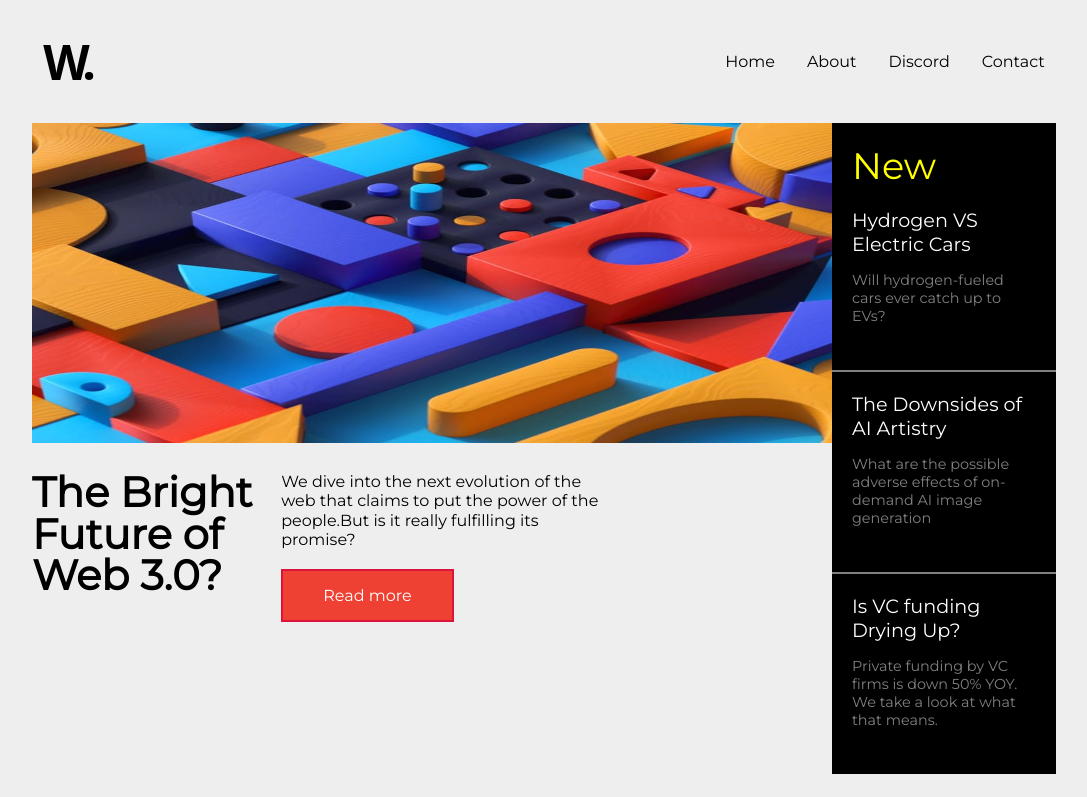
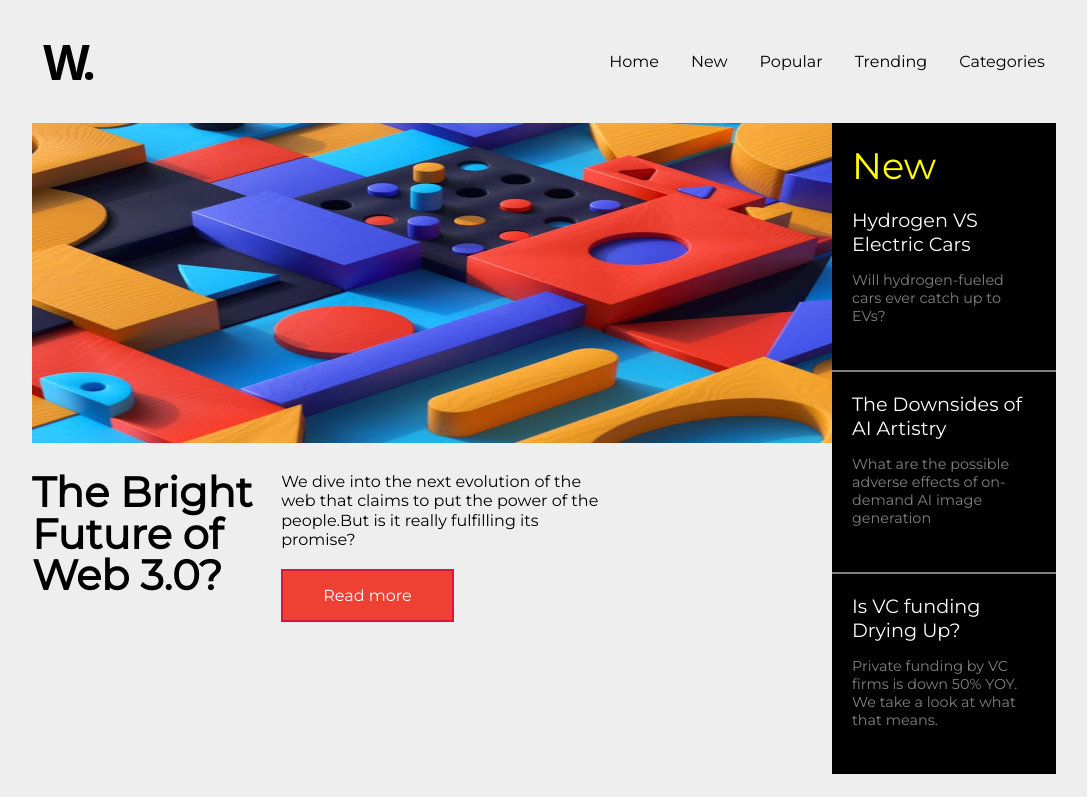
Before and after one commit to wesbabie/web3, a plain HTML site: page index.html in a window 1280 px wide. Shown: the top 797 px of the page, without its empty margins (96-1183 px from the left). Drawn offline with Linux system fonts and the light colour scheme.

Commit message:
Update index.html

```diff
--- a/index.html
+++ b/index.html
@@ -20,9 +20,10 @@
 
             <div class="menu">
                 <a href="#">Home</a>
-                <a href="#">About</a>
-                <a href="#">Discord</a>
-                <a href="#">Contact</a>
+                <a href="#">New</a>
+                <a href="#">Popular</a>
+                <a href="#">Trending</a>
+                <a href="#">Categories</a>
             </div>
 
             <button class="hamburger">
@@ -31,9 +32,10 @@
         </nav>
         <div class="mobile-menu ">
             <a href="#">Home</a>
-            <a href="#">About</a>
-            <a href="#">Discord</a>
-            <a href="#">Contact</a>
+             <a href="#">New</a>
+                <a href="#">Popular</a>
+                <a href="#">Trending</a>
+                <a href="#">Categories</a>
         </div>
     </header>
 
```
